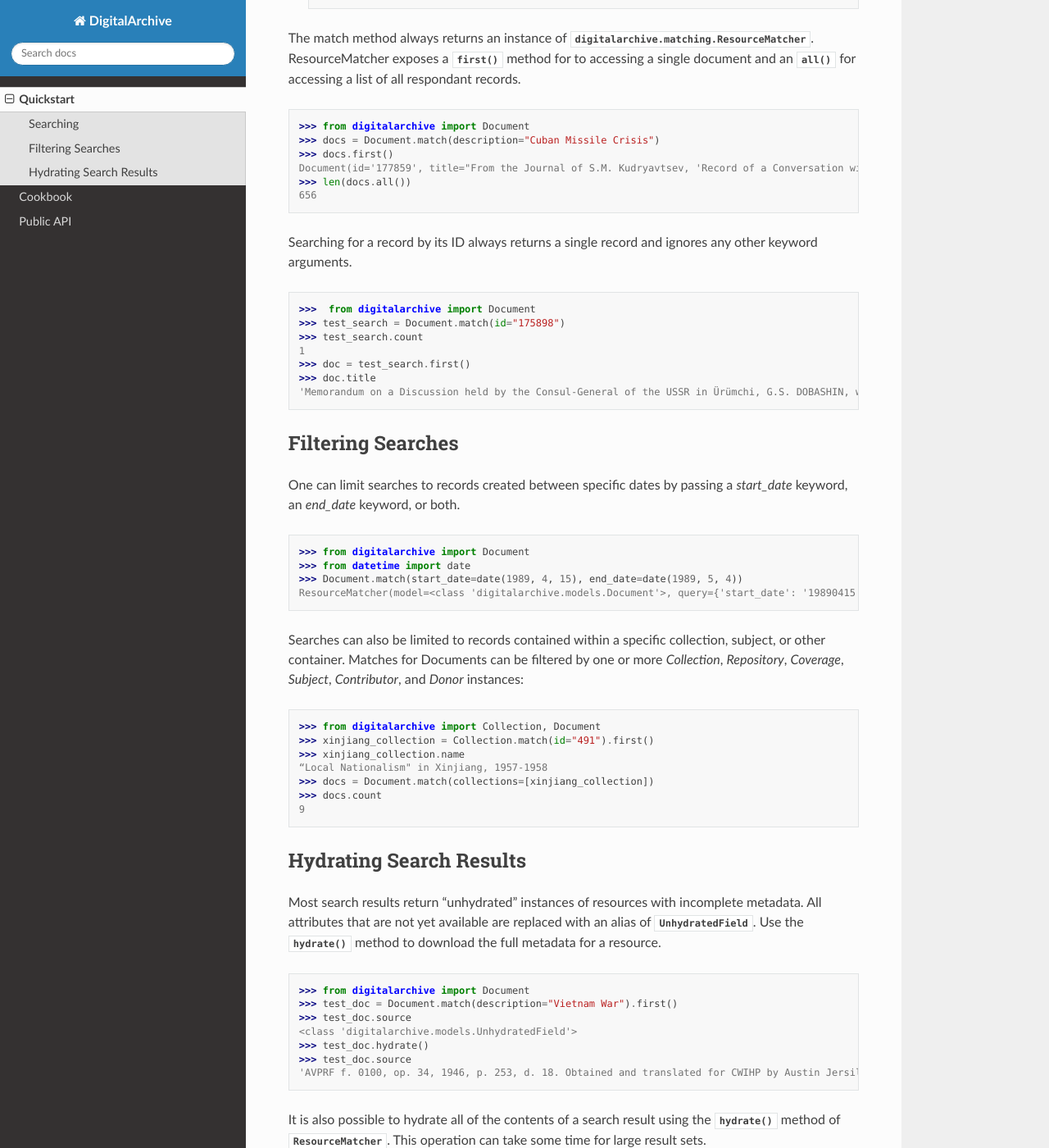
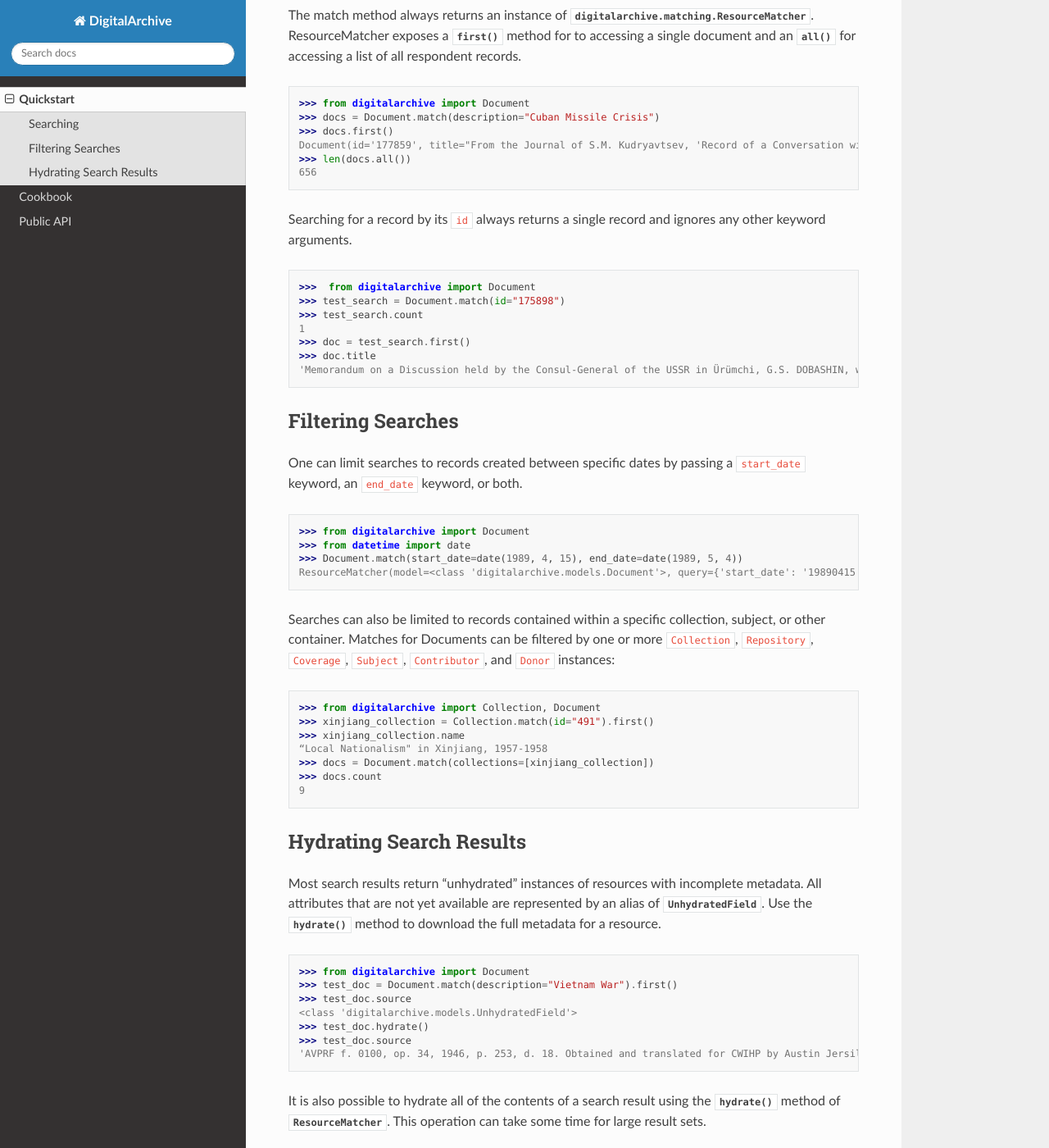
Before and after one commit to epikulski/digitalarchive, a Sphinx documentation site: the page built from docs/source/quickstart.rst, in a window 1280 px wide and 1400 px high, scrolled down 706 px. Shown: the whole window at 82% size. Built offline with Sphinx 7.4.7 and the Read the Docs theme 2.0.0, drawn with Linux system fonts in a browser that asks for light colours; some of the changed text lies outside the part shown.

Commit message:
Minor cleanup

```diff
--- a/docs/source/quickstart.rst
+++ b/docs/source/quickstart.rst
@@ -2,7 +2,7 @@
 Quickstart
 **********
 
-The `Document` is the basic unit of content in the Digital Archive. Every document is accompanied by metadata, including
+The ``Document`` is the basic unit of content in the Digital Archive. Every document is accompanied by metadata, including
 a short description of its content, information about the archive it was obtained, subjects it is tagged with,
 alongside other information.
 
@@ -18,17 +18,16 @@ documents. Consult the :doc:`api` documentation for a full description of availa
 
 Searching
 ---------
-The `Document`, `Contributor`, `Coverage`, `Collection`, `Subject`, and `Repository`, models each expose a
-:meth:`~digitalarchive.models.Document.match()` method that can be used to search for documents. The method accepts a list of keyword arguments corresponding to the
-attributes of the matched for model.
+The ``Document``, ``Contributor``, ``Coverage``, ``Collection``, ``Subject``, and ``Repository``, models each expose a
+:meth:`~digitalarchive.models.Document.match()` method that can be used to search for documents. The method accepts a
+list of keyword arguments corresponding to the attributes of the matched for model.
 
-Example:
     >>> from digitalarchive import Document
     >>> docs = Document.match(description="Cuban Missile Crisis")
 
 The match method always returns an instance of :class:`digitalarchive.matching.ResourceMatcher`.  ResourceMatcher
 exposes a :meth:`~digitalarchive.matching.ResourceMatcher.first()` method for to accessing a single document and an
-:meth:`~digitalarchive.matching.ResourceMatcher.all()` for accessing a list of all respondant records.
+:meth:`~digitalarchive.matching.ResourceMatcher.all()` for accessing a list of all respondent records.
 
     >>> from digitalarchive import Document
     >>> docs = Document.match(description="Cuban Missile Crisis")
@@ -37,7 +36,7 @@ exposes a :meth:`~digitalarchive.matching.ResourceMatcher.first()` method for to
     >>> len(docs.all())
     656
 
-Searching for a record by its ID always returns a single record and ignores any other keyword arguments.
+Searching for a record by its ``id`` always returns a single record and ignores any other keyword arguments.
 
     >>>  from digitalarchive import Document
     >>> test_search = Document.match(id="175898")
@@ -50,7 +49,7 @@ Searching for a record by its ID always returns a single record and ignores any
 
 Filtering Searches
 ------------------
-One can limit searches to records created between specific dates by passing a `start_date` keyword, an `end_date`
+One can limit searches to records created between specific dates by passing a ``start_date`` keyword, an ``end_date``
 keyword, or both.
 
     >>> from digitalarchive import Document
@@ -74,8 +73,8 @@ Hydrating Search Results
 ------------------------
 
 Most search results return "unhydrated" instances of resources with incomplete metadata. All attributes that are not yet
-available are replaced with an alias of :class:`~digitalarchive.models.UnhydratedField`. Use the :meth:`~digitalarchive.models.Document.hydrate()` method to
-download the full metadata for a resource.
+available are represented by an alias of :class:`~digitalarchive.models.UnhydratedField`. Use the
+:meth:`~digitalarchive.models.Document.hydrate()` method to download the full metadata for a resource.
 
     >>> from digitalarchive import Document
     >>> test_doc = Document.match(description="Vietnam War").first()
```
Also changed, not shown: other parts of docs/source/quickstart.rst (+4 -4 lines).
